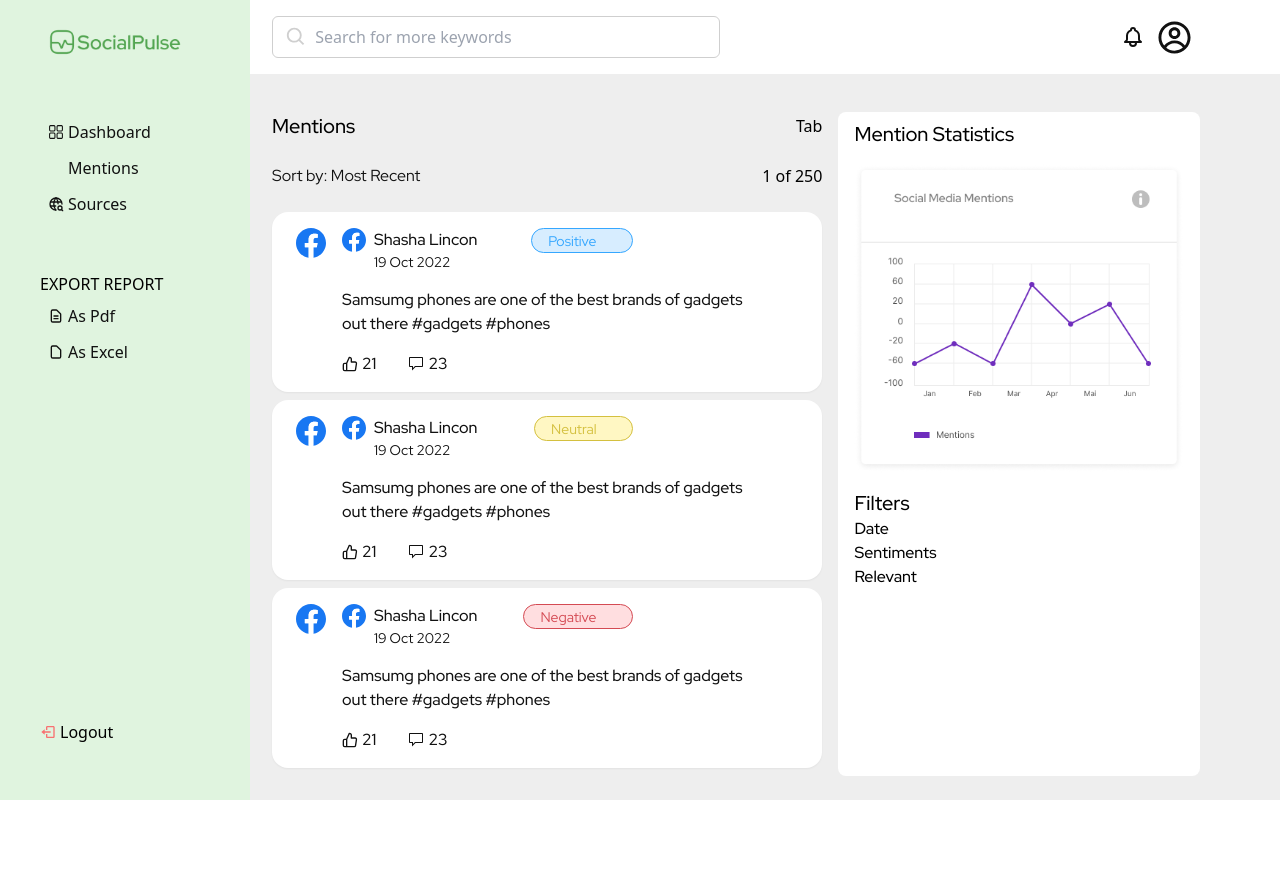
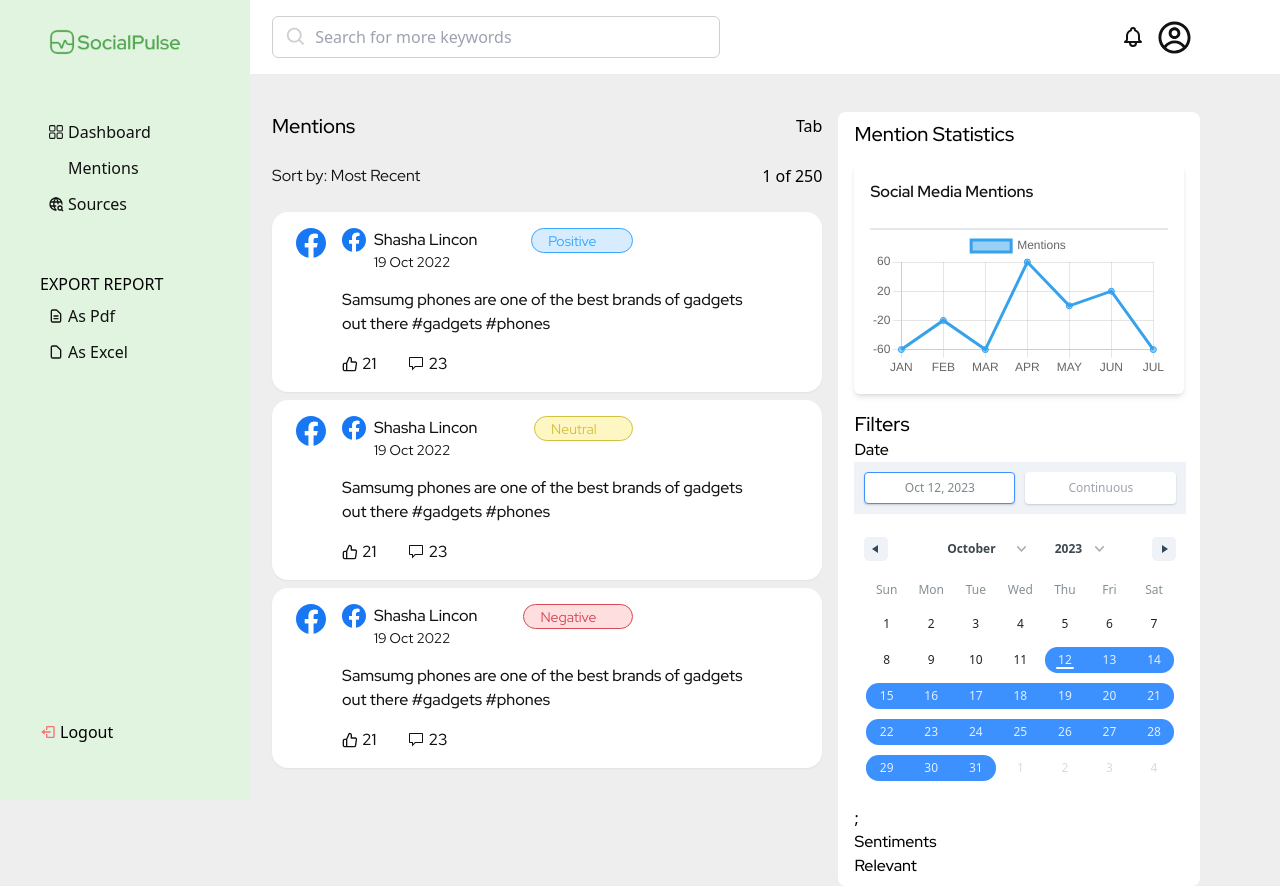
Before and after one commit to egba001/social_pulse_frontend, a React (Vite) app: page /dashboard/mentions in a window 1280 px wide. Before the commit the page ends 800 px from the top, so only its background shows below. Built offline with nearby package versions, Linux system fonts and the light colour scheme; no server answers; sample sign-in values are in the browser's storage; some icons are missing.

Commit message:
mentions dashboard

```diff
--- a/package.json
+++ b/package.json
@@ -12,8 +12,12 @@
   "dependencies": {
     "@trendyol-js/react-carousel": "^3.0.2",
     "aos": "^3.0.0-beta.6",
+    "chart.js": "^4.4.0",
+    "date-fns": "^2.30.0",
     "firebase": "^10.5.0",
     "react": "^18.2.0",
+    "react-chartjs-2": "^5.2.0",
+    "react-date-range": "^1.4.0",
     "react-dom": "^18.2.0",
     "react-icons": "^4.11.0",
     "react-loader-spinner": "^5.4.5",
--- /dev/null
+++ b/src/components/LineChart.jsx
@@ -0,0 +1,8 @@
+import { Line } from "react-chartjs-2";
+import { Chart as ChartJS } from "chart.js/auto";
+
+const LineChart = ({ chartData }) => {
+  return <Line data={chartData} />;
+};
+
+export default LineChart;
--- a/src/pages/Dashboard/pages/Mentions.jsx
+++ b/src/pages/Dashboard/pages/Mentions.jsx
@@ -1,5 +1,4 @@
 import facebook from "../../../assets/facebook.svg";
-import lineChart from "../../../assets/LineChart.png";
 import { FiThumbsUp } from "react-icons/fi";
 import { GoComment } from "react-icons/go";
 import {
@@ -9,8 +8,36 @@ import {
   PiSmileySad,
   PiSmileyMeh,
 } from "react-icons/pi";
+import LineChart from "../../../components/LineChart";
+import { SentimentData } from "../../../utils/Data";
+import { useState } from "react";
+
+import { DateRange, DateRangePicker, DefinedRange } from "react-date-range";
+import "react-date-range/dist/styles.css"; // main css file
+import "react-date-range/dist/theme/default.css"; // theme css file
+import { addDays } from "date-fns";
 
 const Mentions = () => {
+  const [data, setData] = useState({
+    labels: SentimentData.map((data) => data.month),
+    datasets: [
+      {
+        label: "Mentions",
+        data: SentimentData.map((data) => data.userGain),
+      },
+    ],
+  });
+
+  const [state, setState] = useState([
+    {
+      startDate: new Date(),
+      endDate: null,
+      key: "selection",
+    },
+  ]);
+
+  console.log(state);
+
   return (
     <section id="mention">
       <div className="grid grid-cols-5 gap-4 h-full">
@@ -242,7 +269,7 @@ const Mentions = () => {
         <div className="right-panel col-span-2 h-full bg-white p-2 px-4 rounded-lg">
           <h3 className="font-red font-medium text-xl">Mention Statistics</h3>
           {/* line chart */}
-          {/* <div className="line-chart bg-white rounded-md shadow-md p-4 my-4">
+          <div className="line-chart bg-white rounded-md shadow-md p-4 my-4">
             <div className="header flex items-center justify-between mb-6">
               <p className="font-red font-semibold text-base text-dark">
                 Social Media Mentions
@@ -250,10 +277,20 @@ const Mentions = () => {
               <PiInfoFill className="text-gray-400 text-2xl cursor-pointer" />
             </div>
             <hr className="border border-gray-200" />
-          </div> */}
-          <img src={lineChart} alt="line chart" className="my-4" />
+            <LineChart chartData={data} />
+          </div>
+          {/* <img src={lineChart} alt="line chart" className="my-4" /> */}
           <h3 className="font-red font-medium text-xl">Filters</h3>
           <h2 className="font-red font-medium text-base">Date</h2>
+          <div className="">
+            <DateRange
+              editableDateInputs={true}
+              onChange={(item) => setState([item.selection])}
+              moveRangeOnFirstSelection={false}
+              ranges={state}
+            />
+            ;
+          </div>
           <h2 className="font-red font-medium text-base">Sentiments</h2>
           <h2 className="font-red font-medium text-base">Relevant</h2>
         </div>
--- /dev/null
+++ b/src/utils/Data.js
@@ -0,0 +1,44 @@
+export const SentimentData = [
+  {
+    id: 1,
+    month: "JAN",
+    userGain: -60,
+    userLost: 823,
+  },
+  {
+    id: 2,
+    month: "FEB",
+    userGain: -20,
+    userLost: 345,
+  },
+  {
+    id: 3,
+    month: "MAR",
+    userGain: -60,
+    userLost: 555,
+  },
+  {
+    id: 4,
+    month: "APR",
+    userGain: 60,
+    userLost: 4555,
+  },
+  {
+    id: 5,
+    month: "MAY",
+    userGain: 0,
+    userLost: 234,
+  },
+  {
+    id: 6,
+    month: "JUN",
+    userGain: 20,
+    userLost: 234,
+  },
+  {
+    id: 7,
+    month: "JUL",
+    userGain: -60,
+    userLost: 234,
+  },
+];
```
Also changed, not shown: 1 other file (tests, documents, lock files or other folders).
